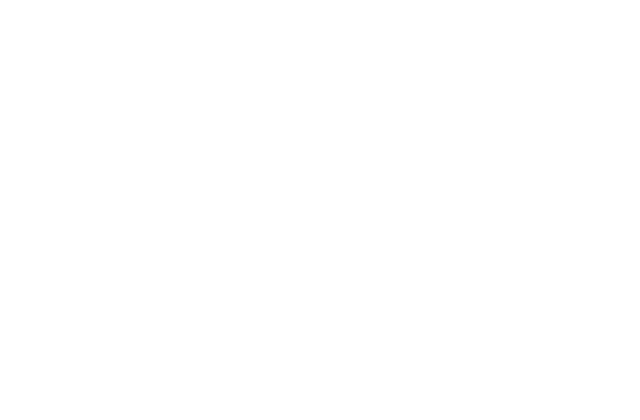
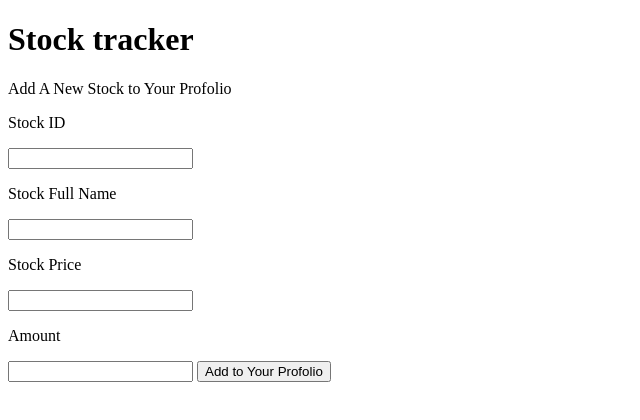
Before and after one commit to Jerryliu3547/stock-tracker, a plain HTML site: page index.html in a window 1280 px wide. Shown: the whole page, without its empty margins (0-640 px from the left). Drawn offline with Linux system fonts and the light colour scheme.

Commit message:
starting the landing page

```diff
--- a/index.html
+++ b/index.html
@@ -1,3 +1,34 @@
+<!DOCTYPE html>
 <html>
+   <head>
+    <title>stock tracker</title>
+   </head>
+
+   <body>
+    <h1>Stock tracker</h1>
+    <p>Add A New Stock to Your Profolio</p>
+    <div class="input-filed">
+        <div>
+            <p>Stock ID</p>
+            <input>
+
+            <p>Stock Full Name</p>
+            <input>
+
+            <p>Stock Price</p>
+            <input>
+
+            <p>Amount</p>
+            <input>
+
+            <button>Add to Your Profolio</button>
+        </div>
+
+        <div class="chart">
+
+        </div>
+
+    </div>
+   </body>
 
 </html>
```
